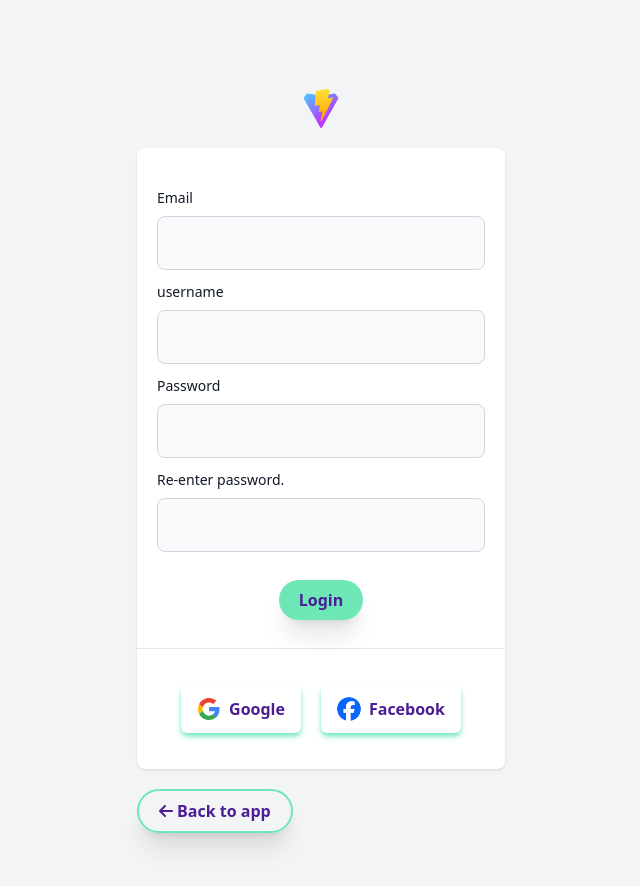
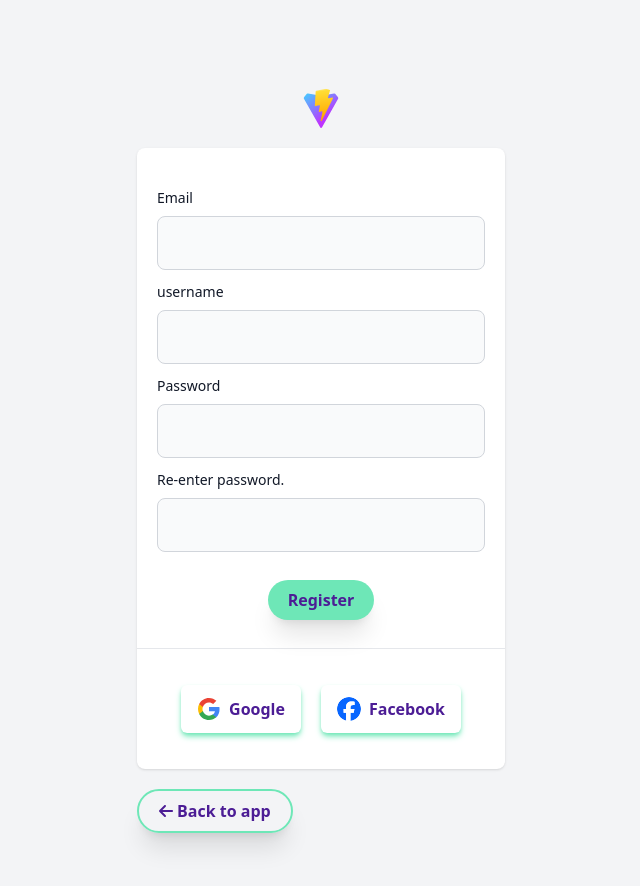
Before and after one commit to hoangnam312/MEME_CLIENT, a React (Vite) app: page /register in a window 1280 px wide. Shown: the top 886 px of the page, without its empty margins (319-959 px from the left). Built offline with nearby package versions, Linux system fonts and the light colour scheme; no server answers; what prettier-plugin-tailwindcss would draw is missing.

Commit message:
fix(FormRegister): update button text from 'login' to 'register'

```diff
--- a/src/containers/Register/FormRegister.tsx
+++ b/src/containers/Register/FormRegister.tsx
@@ -88,7 +88,7 @@ function FormRegister() {
 			)}
 			<div className="mt-7 flex justify-center align-middle">
 				<AButton
-					content={t('login')}
+					content={t('register')}
 					onClick={handleSubmit(handleRegister)}
 					rest={{
 						type: 'submit',
```
